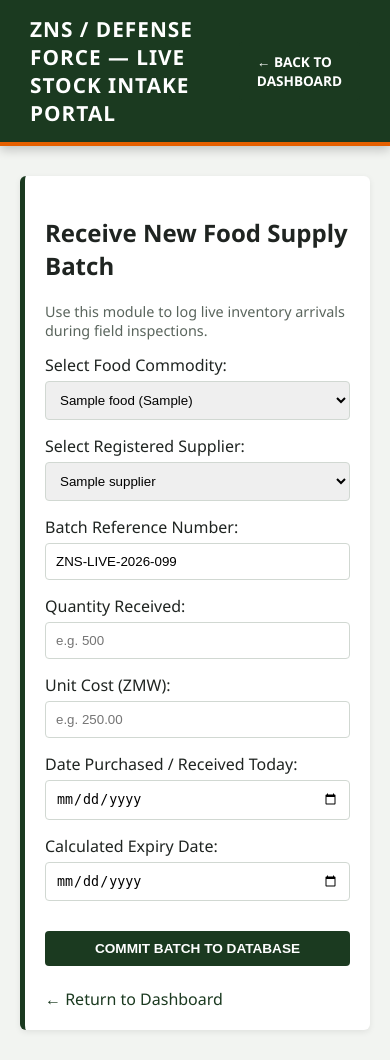
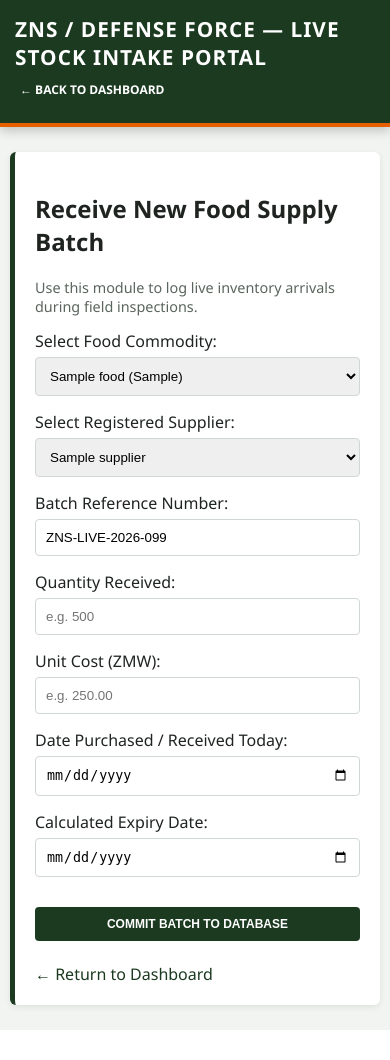
Before and after one commit to maningasimate/zns-mess-app, a Flask app: page /add_batch in a window 390 px wide. After the commit the page ends 1030 px from the top, so only its background shows below. Run offline with Flask 3, Linux system fonts and the light colour scheme; a database or web service that is not in the repository returns one stand-in record (values such as "Sample title"); some libraries are stand-ins or nearby versions.

Commit message:
Update style.css

```diff
--- a/static/style.css
+++ b/static/style.css
@@ -233,3 +233,57 @@ body {
     transform: scale(1.15);
     box-shadow: 0 2px 8px rgba(0,0,0,0.2);
 }
+/* =============================================================================
+   MOBILE RESPONSIVENESS (PHONE OPTIMIZATIONS)
+   ============================================================================= */
+
+/* 1. Allow tables to scroll horizontally on small screens */
+table.tactical-table {
+    display: block;
+    overflow-x: auto;
+    white-space: nowrap;
+}
+
+/* 2. Mobile-specific adjustments */
+@media screen and (max-width: 768px) {
+    /* Stack the top navigation bar items vertically */
+    .tactical-navbar {
+        flex-direction: column;
+        align-items: flex-start;
+        padding: 15px;
+    }
+
+    /* Fix the nav bar buttons so they wrap nicely under the title */
+    .tactical-navbar > div {
+        display: flex;
+        flex-wrap: wrap;
+        gap: 10px;
+        margin-top: 15px;
+        width: 100%;
+    }
+
+    .btn-tactical {
+        flex: 1;
+        text-align: center;
+        font-size: 0.75em; /* Make button text slightly smaller */
+        padding: 10px 5px;
+    }
+
+    /* Reduce outer margins so the cards have more room */
+    .container {
+        padding: 10px;
+        margin: 15px auto;
+    }
+
+    /* Make the dashboard metric cards stack on top of each other */
+    .dashboard-grid {
+        grid-template-columns: 1fr;
+    }
+
+    /* Make table headers smaller on mobile */
+    .tactical-table th,
+    .tactical-table td {
+        padding: 10px;
+        font-size: 0.85em;
+    }
+}
```
